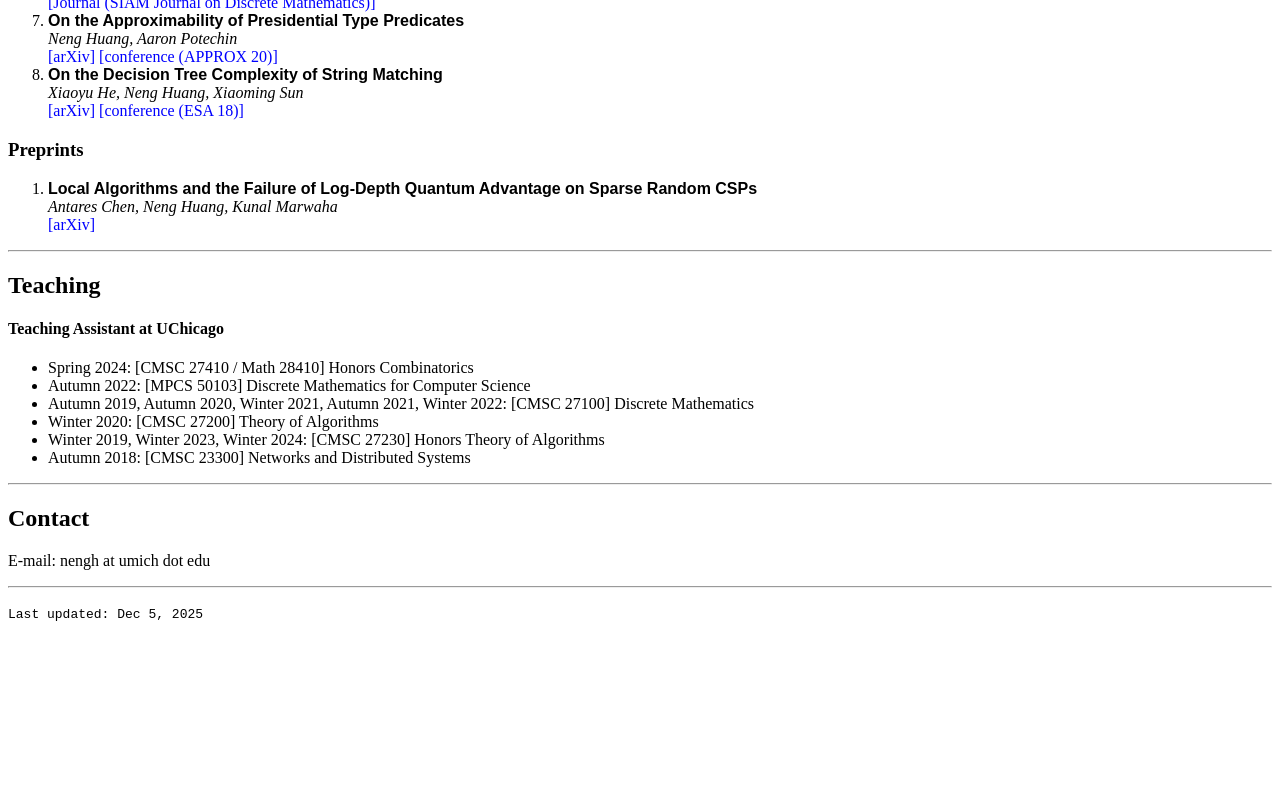
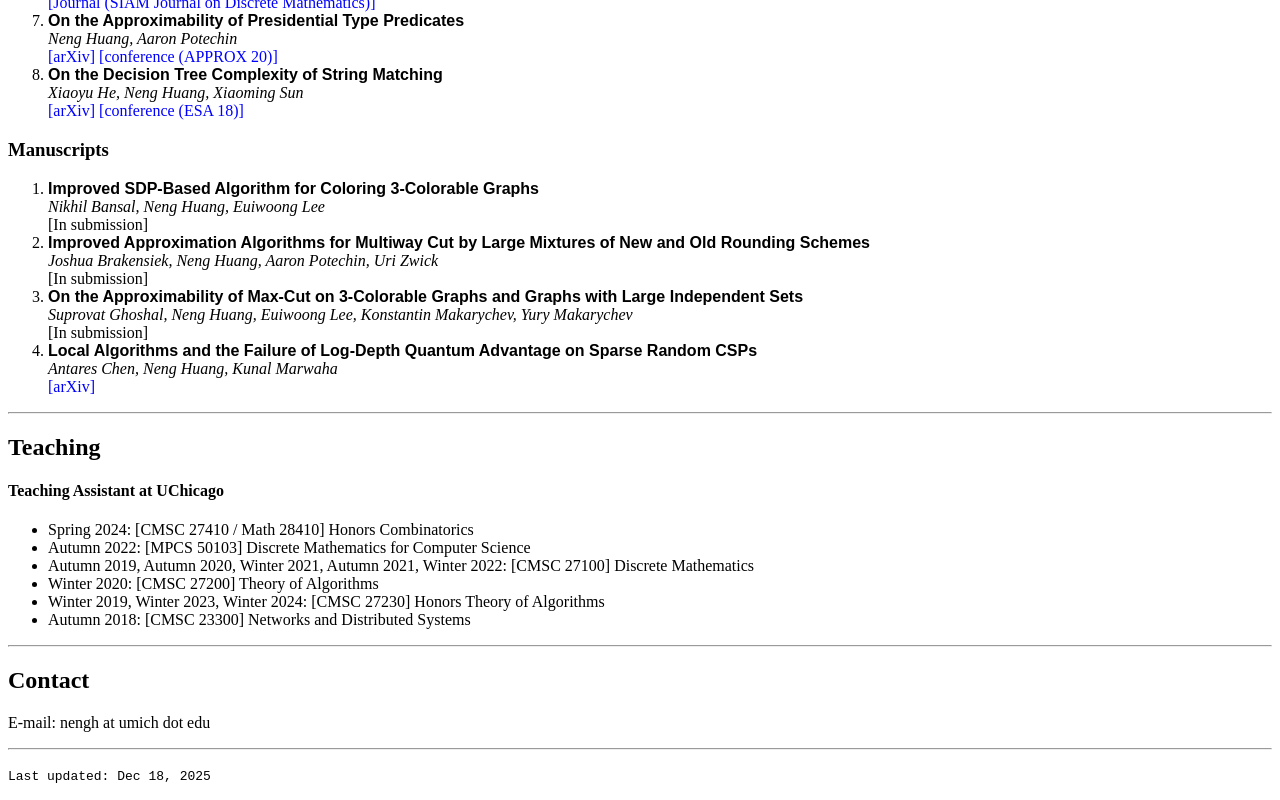
Before and after one commit to nenghuang/nenghuang.github.io, a plain HTML site: page index.html in a window 1280 px wide. Shown: the part 623-1423 px from the top of the page. Before the commit the page ends 1261 px from the top, so only its background shows below. Drawn offline with Linux system fonts and the light colour scheme.

Commit message:
added manuscripts

```diff
--- a/index.html
+++ b/index.html
@@ -81,8 +81,22 @@
                 <a href="https://drops.dagstuhl.de/opus/volltexte/2018/9508/">[conference (ESA 18)]</a><br />
             </li>
             </ol>
-          <h3> Preprints</h3>
+          <h3> Manuscripts</h3>
             <ol>
+            <li><font face = "sans-serif"><b> Improved SDP-Based Algorithm for Coloring 3-Colorable Graphs</b></font><br />
+                <font face = "serif"><i>Nikhil Bansal, Neng Huang, Euiwoong Lee</i></font><br />
+                <a>[In submission]</a>
+            </li>
+            <li><font face = "sans-serif"><b> Improved Approximation Algorithms for Multiway Cut by Large
+  Mixtures of New and Old Rounding Schemes</b></font><br />
+                <font face = "serif"><i>Joshua Brakensiek, Neng Huang, Aaron Potechin, Uri Zwick</i></font><br />
+                <a>[In submission]</a>
+            </li>
+            <li><font face = "sans-serif"><b> On the Approximability of Max-Cut on 3-Colorable Graphs and
+  Graphs with Large Independent Sets</b></font><br />
+                <font face = "serif"><i>Suprovat Ghoshal, Neng Huang, Euiwoong Lee, Konstantin Makarychev, Yury Makarychev</i></font><br />
+                <a>[In submission]</a>
+            </li>
             <li><font face = "sans-serif"><b> Local Algorithms and the Failure of Log-Depth Quantum Advantage on
   Sparse Random CSPs</b></font><br />
                 <font face = "serif"><i>Antares Chen, Neng Huang, Kunal Marwaha</i></font><br />
@@ -107,7 +121,7 @@
         <p>E-mail: nengh at umich dot edu</p>
 
 	<hr />
-	<p><font face = "monospace">Last updated: Dec 5, 2025</font></p>
+	<p><font face = "monospace">Last updated: Dec 18, 2025</font></p>
     </body>
 
 </html>
```
